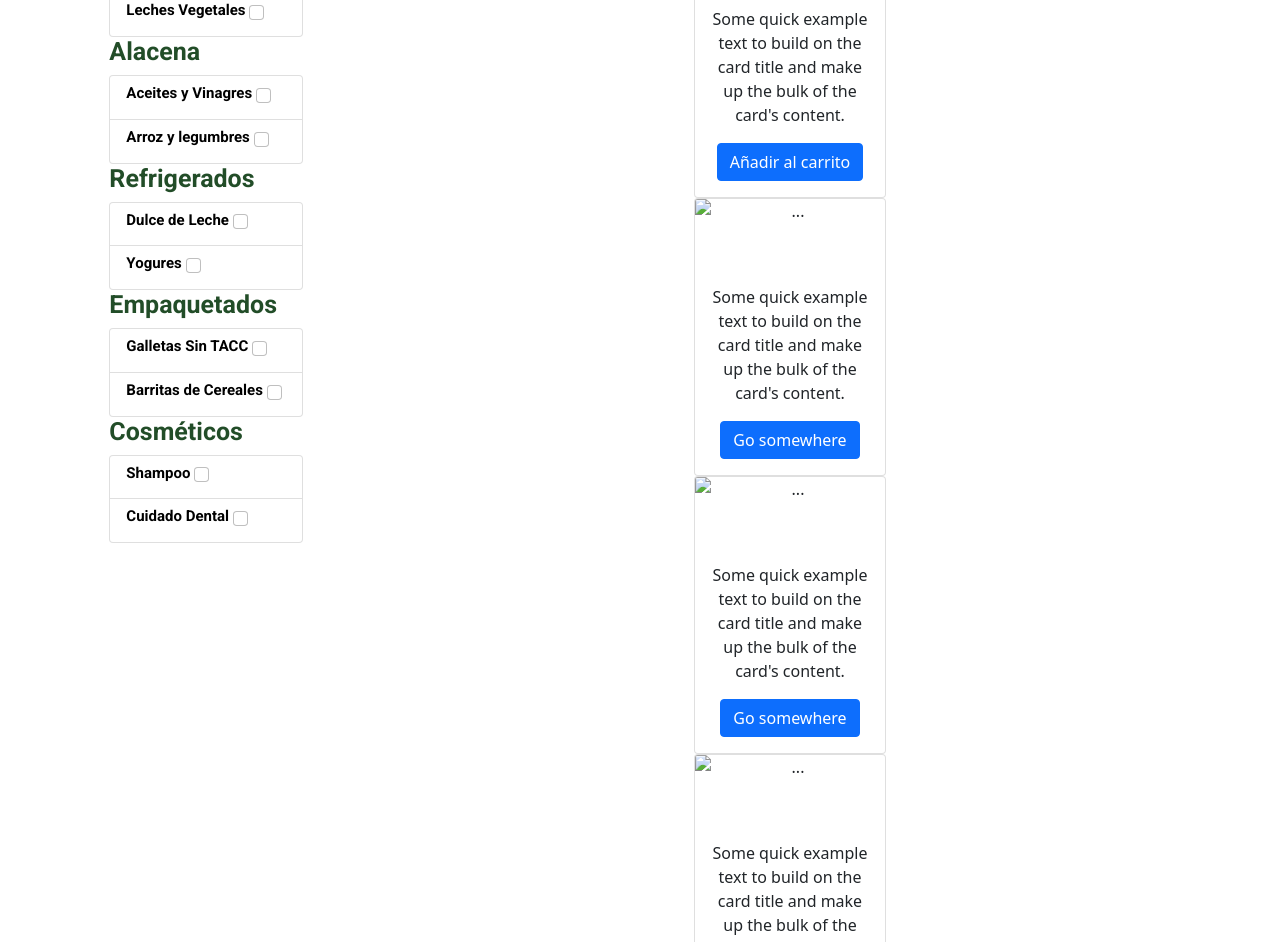
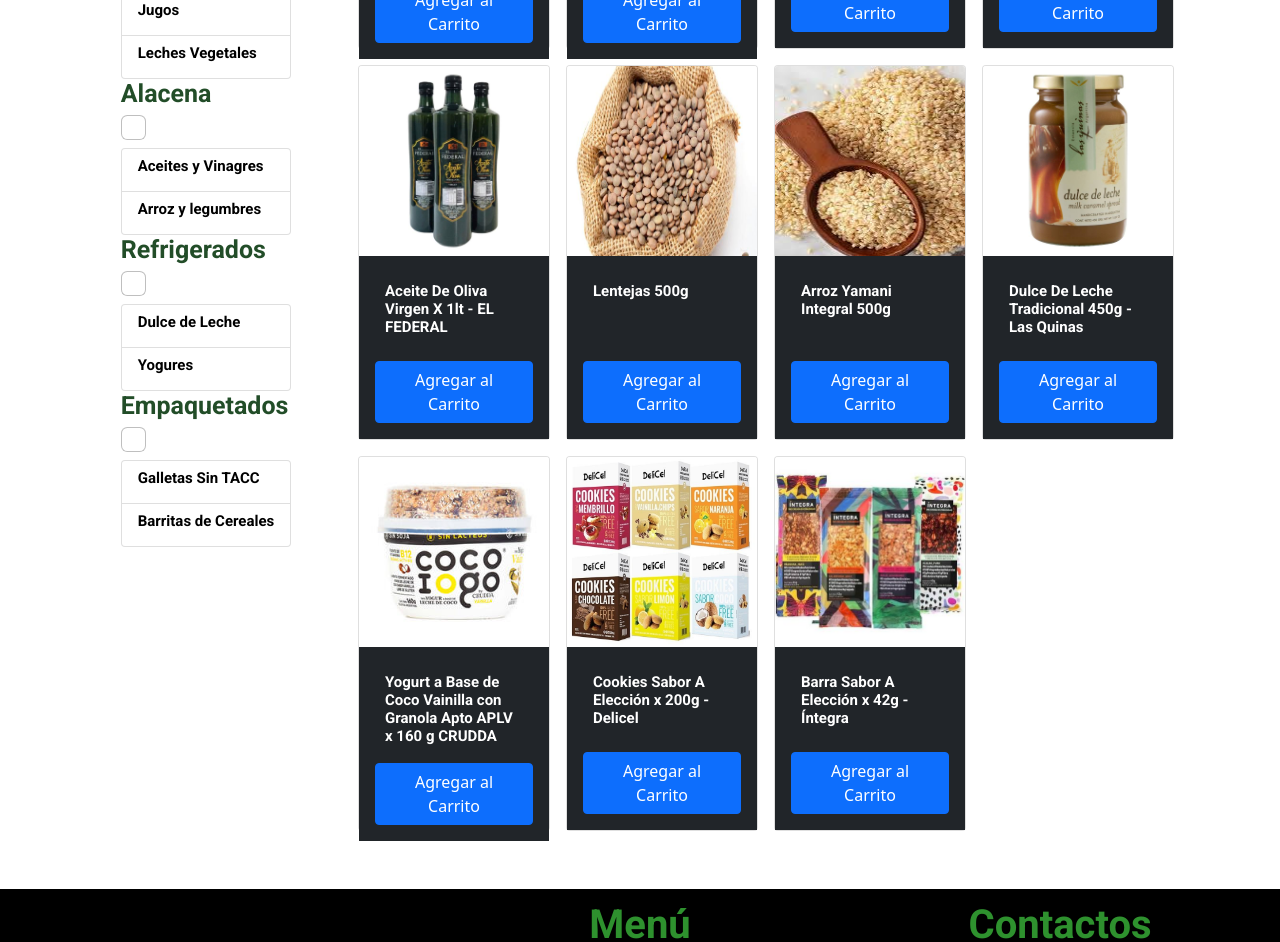
Before and after one commit to tit1x/Desafio-clase-15, a website: page Html/Productos.html in a window 1280 px wide. Shown: the part 724-1666 px from the top of the page. Drawn offline with nearby package versions, Linux system fonts and the light colour scheme.

Commit message:
productos compu terminado

```diff
--- a/Html/Productos.html
+++ b/Html/Productos.html
@@ -104,170 +104,127 @@
                 <button> Filtrar</button>
             </div>
             <h2>Productos</h2>
-            <ul class="lista-exterior"><!--Los h3 dentro de esta lista tienen una checkbox para filtrar como buscador-->
-                <li> <h3>Congelados</h3> </li>
+            <ul class="lista-exterior">
+                <li> <h3>Congelados <input class="form-check-input me-1 d-flex " type="checkbox" value="" aria-label="..."> </h3> </li>
                     <ul class="lista-interior list-group">
                         <li class="list-group-item">
-                            <h6>Milanesas <input class="form-check-input me-1 d-flex " type="checkbox" value="" aria-label="..."> </h6>
+                            <h6>Milanesas </h6>
                         </li>
                         <li class="list-group-item">
-                            <h6>Empanadas <input class="form-check-input me-1" type="checkbox" value="" aria-label="..."> </h6>
+                            <h6>Empanadas </h6>
                     </ul>
-                <li> <h3>Bebidas</h3> </li>
+                <li> <h3>Bebidas <input class="form-check-input me-1 d-flex " type="checkbox" value="" aria-label="..."> </h3> </li>
                     <ul class="lista-interior list-group">
                         <li class="list-group-item">
-                            <h6>Jugos <input class="form-check-input me-1" type="checkbox" value="" aria-label="..."> </h6>
+                            <h6>Jugos </h6>
                         </li>
                         <li class="list-group-item">
-                            <h6>Leches Vegetales <input class="form-check-input me-1" type="checkbox" value="" aria-label="..."> </h6>
+                            <h6>Leches Vegetales </h6>
                     </ul>
-                <li> <h3>Alacena</h3> </li>
+                <li> <h3>Alacena <input class="form-check-input me-1 d-flex " type="checkbox" value="" aria-label="..."> </h3> </li>
                     <ul class="lista-interior list-group">
                         <li class="list-group-item">
-                            <h6>Aceites y Vinagres <input class="form-check-input me-1" type="checkbox" value="" aria-label="..."> </h6>
+                            <h6>Aceites y Vinagres </h6>
                         </li>
                         <li class="list-group-item">
-                            <h6>Arroz y legumbres <input class="form-check-input me-1" type="checkbox" value="" aria-label="..."> </h6>
+                            <h6>Arroz y legumbres </h6>
                     </ul>
-                <li> <h3>Refrigerados</h3> </li>
+                <li> <h3>Refrigerados <input class="form-check-input me-1 d-flex " type="checkbox" value="" aria-label="..."> </h3> </li>
                     <ul class="lista-interior list-group">
                         <li class="list-group-item">
-                            <h6>Dulce de Leche <input class="form-check-input me-1" type="checkbox" value="" aria-label="..."> </h6>
+                            <h6>Dulce de Leche </h6>
                         </li>
                         <li class="list-group-item">
-                            <h6>Yogures <input class="form-check-input me-1" type="checkbox" value="" aria-label="..."> </h6>
+                            <h6>Yogures </h6>
                     </ul>
-                <li> <h3>Empaquetados</h3> </li>
+                <li> <h3>Empaquetados <input class="form-check-input me-1 d-flex " type="checkbox" value="" aria-label="..."> </h3> </li>
                     <ul class="lista-interior list-group">
                         <li class="list-group-item">
-                            <h6>Galletas Sin TACC <input class="form-check-input me-1" type="checkbox" value="" aria-label="..."> </h6>
+                            <h6>Galletas Sin TACC </h6>
                         </li>
                         <li class="list-group-item">
-                            <h6>Barritas de Cereales <input class="form-check-input me-1" type="checkbox" value="" aria-label="..."> </h6>
+                            <h6>Barritas de Cereales </h6>
                     </ul>
-                <li> <h3>Cosméticos</h3> </li>
-                <ul class="lista-interior list-group">
-                    <li class="list-group-item">
-                        <h6>Shampoo <input class="form-check-input me-1" type="checkbox" value="" aria-label="..."> </h6>
-                    </li>
-                    <li class="list-group-item">
-                        <h6>Cuidado Dental <input class="form-check-input me-1" type="checkbox" value="" aria-label="..."> </h6>
-                </ul>
             </ul>
         </div>
 
         <div class="div-lista-productos">
             <div class="lista-productos">
-                <div class="card" style="width: 12rem;">
-                    <img src="..." class="card-img-top" alt="...">
-                    <div class="card-body">
-                      <h5 class="card-title">Card title</h5>
-                      <p class="card-text">Some quick example text to build on the card title and make up the bulk of the card's content.</p>
-                      <a href="#" class="btn btn-primary">Go somewhere</a>
+                <div class="card m-2" style="width: 12rem; height: 375px;">
+                    <img src="../Imagenes/Milanesa de Soja.jpeg" class="card-img-top imagen-producto" alt="Milanesa de soja">
+                    <div class="card-body bg-dark d-flex flex-column justify-content-between">
+                      <h5 class="card-title text-white">Milanesas de Soja de Queso y Cebolla x 4 Unidades - Prasat </h5>
+                      <a href="#" class="btn btn-primary">Agregar al Carrito</a>
                     </div>
                 </div>
-                <div class="card" style="width: 12rem;">
-                    <img src="" class="card-img-top" alt="">
-                    <div class="card-body">
-                      <h5 class="card-title">Card title</h5>
-                      <p class="card-text">Some quick example text to build on the card title and make up the bulk of the card's content.</p>
-                      <a href="#" class="btn btn-primary">Añadir al carrito</a>
+                <div class="card m-2" style="width: 12rem; height: 375px;">
+                    <img src="../Imagenes/Empanadas.jpeg" class="card-img-top imagen-producto" alt="Empanadas sin TACC">
+                    <div class="card-body bg-dark d-flex flex-column justify-content-between">
+                      <h5 class="card-title text-white">Empanadas de Verdura Sin TACC x 2 Unidades - La Delfina </h5>
+                      <a href="#" class="btn btn-primary">Agregar al Carrito</a>
                     </div>
                 </div>
-                <div class="card" style="width: 12rem;">
-                    <img src="..." class="card-img-top" alt="...">
-                    <div class="card-body">
-                      <h5 class="card-title">Card title</h5>
-                      <p class="card-text">Some quick example text to build on the card title and make up the bulk of the card's content.</p>
-                      <a href="#" class="btn btn-primary">Go somewhere</a>
+                <div class="card m-2" style="width: 12rem; height: 375px;">
+                    <img src="../Imagenes/Jugos de manzana.jpeg" class="card-img-top imagen-producto" alt="Jugo de manzana">
+                    <div class="card-body bg-dark d-flex flex-column justify-content-between">
+                      <h5 class="card-title text-white">Jugo 100% Exprimido Manzana Roja y Verde x 1000 ml - PURA FRUTTA</h5>
+                      <a href="#" class="btn btn-primary">Agregar al Carrito</a>
                     </div>
                 </div>
-                <div class="card" style="width: 12rem;">
-                    <img src="..." class="card-img-top" alt="...">
-                    <div class="card-body">
-                      <h5 class="card-title">Card title</h5>
-                      <p class="card-text">Some quick example text to build on the card title and make up the bulk of the card's content.</p>
-                      <a href="#" class="btn btn-primary">Go somewhere</a>
+                <div class="card m-2" style="width: 12rem; height: 375px;">
+                    <img src="../Imagenes/Leche.jpeg" class="card-img-top imagen-producto" alt="Leche vegetal">
+                    <div class="card-body bg-dark d-flex flex-column justify-content-between">
+                      <h5 class="card-title text-white">Not Milk Original x 1lt - NotCo</h5>
+                      <a href="#" class="btn btn-primary">Agregar al Carrito</a>
                     </div>
                 </div>
-                <div class="card" style="width: 12rem;">
-                    <img src="..." class="card-img-top" alt="...">
-                    <div class="card-body">
-                      <h5 class="card-title">Card title</h5>
-                      <p class="card-text">Some quick example text to build on the card title and make up the bulk of the card's content.</p>
-                      <a href="#" class="btn btn-primary">Go somewhere</a>
+                <div class="card m-2" style="width: 12rem; height: 375px;">
+                    <img src="../Imagenes/Aceite de oliva.jpeg" class="card-img-top imagen-producto" alt="Milanesa de soja">
+                    <div class="card-body bg-dark d-flex flex-column justify-content-between">
+                      <h5 class="card-title text-white">Aceite De Oliva Virgen X 1lt - EL FEDERAL</h5>
+                      <a href="#" class="btn btn-primary">Agregar al Carrito</a>
                     </div>
                 </div>
-                <div class="card" style="width: 12rem;">
-                    <img src="..." class="card-img-top" alt="...">
-                    <div class="card-body">
-                      <h5 class="card-title">Card title</h5>
-                      <p class="card-text">Some quick example text to build on the card title and make up the bulk of the card's content.</p>
-                      <a href="#" class="btn btn-primary">Go somewhere</a>
+                <div class="card m-2" style="width: 12rem; height: 375px;">
+                    <img src="../Imagenes/Lentejas.jpeg" class="card-img-top imagen-producto" alt="Milanesa de soja">
+                    <div class="card-body bg-dark d-flex flex-column justify-content-between">
+                      <h5 class="card-title text-white">Lentejas 500g</h5>
+                      <a href="#" class="btn btn-primary">Agregar al Carrito</a>
                     </div>
                 </div>
-                <div class="card" style="width: 12rem;">
-                    <img src="..." class="card-img-top" alt="...">
-                    <div class="card-body">
-                      <h5 class="card-title">Card title</h5>
-                      <p class="card-text">Some quick example text to build on the card title and make up the bulk of the card's content.</p>
-                      <a href="#" class="btn btn-primary">Go somewhere</a>
+                <div class="card m-2" style="width: 12rem; height: 375px;">
+                    <img src="../Imagenes/Arroz yamani integral.jpeg" class="card-img-top imagen-producto" alt="Milanesa de soja">
+                    <div class="card-body bg-dark d-flex flex-column justify-content-between">
+                      <h5 class="card-title text-white">Arroz Yamani Integral 500g</h5>
+                      <a href="#" class="btn btn-primary">Agregar al Carrito</a>
                     </div>
                 </div>
-                <div class="card" style="width: 12rem;">
-                    <img src="..." class="card-img-top" alt="...">
-                    <div class="card-body">
-                      <h5 class="card-title">Card title</h5>
-                      <p class="card-text">Some quick example text to build on the card title and make up the bulk of the card's content.</p>
-                      <a href="#" class="btn btn-primary">Go somewhere</a>
+                <div class="card m-2" style="width: 12rem; height: 375px;">
+                    <img src="../Imagenes/Dulce de leche.jpeg" class="card-img-top imagen-producto" alt="Milanesa de soja">
+                    <div class="card-body bg-dark d-flex flex-column justify-content-between">
+                      <h5 class="card-title text-white">Dulce De Leche Tradicional 450g - Las Quinas </h5>
+                      <a href="#" class="btn btn-primary">Agregar al Carrito</a>
                     </div>
                 </div>
-                <div class="card" style="width: 12rem;">
-                    <img src="..." class="card-img-top" alt="...">
-                    <div class="card-body">
-                      <h5 class="card-title">Card title</h5>
-                      <p class="card-text">Some quick example text to build on the card title and make up the bulk of the card's content.</p>
-                      <a href="#" class="btn btn-primary">Go somewhere</a>
+                <div class="card m-2" style="width: 12rem; height: 375px;">
+                    <img src="../Imagenes/Yogur con cereal.jpg" class="card-img-top imagen-producto" alt="Milanesa de soja">
+                    <div class="card-body bg-dark d-flex flex-column justify-content-between">
+                      <h5 class="card-title text-white">Yogurt a Base de Coco Vainilla con Granola Apto APLV x 160 g CRUDDA</h5>
+                      <a href="#" class="btn btn-primary">Agregar al Carrito</a>
                     </div>
                 </div>
-                <div class="card" style="width: 12rem;">
-                    <img src="..." class="card-img-top" alt="...">
-                    <div class="card-body">
-                      <h5 class="card-title">Card title</h5>
-                      <p class="card-text">Some quick example text to build on the card title and make up the bulk of the card's content.</p>
-                      <a href="#" class="btn btn-primary">Go somewhere</a>
+                <div class="card m-2" style="width: 12rem; height: 375px;">
+                    <img src="../Imagenes/Galletitas de varios sabores.jpeg" class="card-img-top imagen-producto" alt="Milanesa de soja">
+                    <div class="card-body bg-dark d-flex flex-column justify-content-between">
+                      <h5 class="card-title text-white">Cookies Sabor A Elección x 200g - Delicel</h5>
+                      <a href="#" class="btn btn-primary">Agregar al Carrito</a>
                     </div>
                 </div>
-                <div class="card" style="width: 12rem;">
-                    <img src="..." class="card-img-top" alt="...">
-                    <div class="card-body">
-                      <h5 class="card-title">Card title</h5>
-                      <p class="card-text">Some quick example text to build on the card title and make up the bulk of the card's content.</p>
-                      <a href="#" class="btn btn-primary">Go somewhere</a>
-                    </div>
-                </div>
-                <div class="card" style="width: 12rem;">
-                    <img src="..." class="card-img-top" alt="...">
-                    <div class="card-body">
-                      <h5 class="card-title">Card title</h5>
-                      <p class="card-text">Some quick example text to build on the card title and make up the bulk of the card's content.</p>
-                      <a href="#" class="btn btn-primary">Go somewhere</a>
-                    </div>
-                </div>
-                <div class="card" style="width: 12rem;">
-                    <img src="..." class="card-img-top" alt="...">
-                    <div class="card-body">
-                      <h5 class="card-title">Card title</h5>
-                      <p class="card-text">Some quick example text to build on the card title and make up the bulk of the card's content.</p>
-                      <a href="#" class="btn btn-primary">Go somewhere</a>
-                    </div>
-                </div>
-                <div class="card" style="width: 12rem;">
-                    <img src="..." class="card-img-top" alt="...">
-                    <div class="card-body">
-                      <h5 class="card-title">Card title</h5>
-                      <p class="card-text">Some quick example text to build on the card title and make up the bulk of the card's content.</p>
-                      <a href="#" class="btn btn-primary">Go somewhere</a>
+                <div class="card m-2" style="width: 12rem; height: 375px;">
+                    <img src="../Imagenes/Barritas de cereal.jpeg" class="card-img-top imagen-producto" alt="Milanesa de soja">
+                    <div class="card-body bg-dark d-flex flex-column justify-content-between">
+                      <h5 class="card-title text-white">Barra Sabor A Elección x 42g - Íntegra</h5>
+                      <a href="#" class="btn btn-primary">Agregar al Carrito</a>
                     </div>
                 </div>
             </div>
--- a/scss/_nav.scss
+++ b/scss/_nav.scss
@@ -18,7 +18,6 @@
 .div-lista-productos {
     grid-area: div-lista-productos;
     @extend %flex-column;
-    flex-wrap: wrap;
     @include prefijos (flex-start)
 }
 
@@ -37,7 +36,8 @@
 
 .lista-productos {
     padding: 10px;
-    text-align: center;
+    @extend %flex-row;
+    flex-wrap: wrap;
 }
 
 .div-menu-dropdown {
@@ -57,3 +57,8 @@
     padding: 12px;
     border: 4px solid rgb(201, 201, 92);
 }
+
+.imagen-producto {
+    height: 190px ;
+    width: 190px ;
+}
```
Also changed, not shown: Imagenes/Aceite de oliva.jpeg (added), Imagenes/Arroz yamani integral.jpeg (added), Imagenes/Barritas de cereal.jpeg (added), Imagenes/Dulce de leche.jpeg (added), Imagenes/Empanadas.jpeg (added), Imagenes/Galletitas de varios sabores.jpeg (added), Imagenes/Jugos de manzana.jpeg (added), Imagenes/Leche.jpeg (added), Imagenes/Lentejas.jpeg (added), Imagenes/Milanesa de Soja.jpeg (added), Imagenes/Yogur con cereal.jpg (added), css/style.css, 1 other file.
